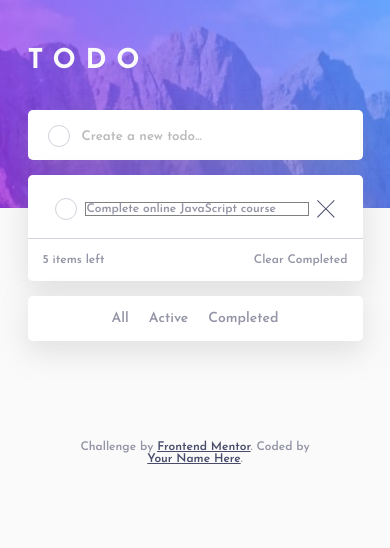
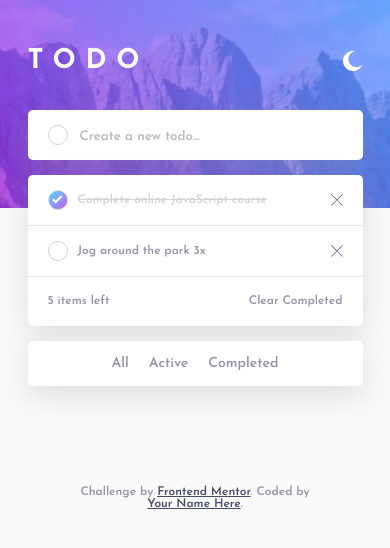
Before and after one commit to bgregi/fm-todo-app, a plain HTML site: page index.html in a window 390 px wide. Drawn offline with Linux system fonts and the light colour scheme.

Commit message:
CSS mobile layout done

```diff
--- a/index.html
+++ b/index.html
@@ -18,7 +18,12 @@
         <!-- Feel free to remove these styles or customise in your own stylesheet 👍 -->
     </head>
     <body>
-        <h1>Todo</h1>
+        <header>
+            <h1>Todo</h1>
+            <img src="images/icon-moon.svg" alt="Moon">
+            <img src="images/icon-sun.svg" alt="Sun" class="disabled">
+
+        </header>
 
         <div class="light-box" id="create-box">
             <div class="checkbox">
@@ -33,17 +38,34 @@
         </div>
 
         <div class="light-box">
+
             <div class="todo-item">
-                <div class="checkbox">
-                    <img src="images/icon-check.svg" alt="Check" />
+                <div class="todo-item-main">
+
+                    <div class="checkbox checkbox-checked">
+                        <img src="images/icon-check.svg" alt="Check" />
+                    </div>
+                    <p class="todo-item-checked">Complete online JavaScript course</p>
                 </div>
-                <p>Complete online JavaScript course</p>
-                <img src="images/icon-cross.svg" alt="Delete">
+                <img src="images/icon-cross.svg" alt="Delete" class="delete-button"/>
             </div>
+
+            <div class="todo-item">
+                <div class="todo-item-main">
+
+                    <div class="checkbox">
+                        <img src="images/icon-check.svg" alt="Check" />
+                    </div>
+                    <p>Jog around the park 3x</p>
+                </div>
+                <img src="images/icon-cross.svg" alt="Delete" class="delete-button"/>
+            </div>
+
             <div class="bottom-info">
                 <span>5 items left</span>
                 <span>Clear Completed</span>
             </div>
+
         </div>
 
         <div class="light-box" id="filter-options">
--- a/styles.scss
+++ b/styles.scss
@@ -12,11 +12,11 @@ $bright-blue: hsl(220, 98%, 61%);
 
 // - Very Light Gray:
 $l-vl-gray: hsl(0, 0%, 98%);
-// - Very Light Grayish Blue:
+// - Very Light Grayish Blue (todo item bottom border):
 $l-vl-grayish-blue: hsl(236, 33%, 92%);
-// - Light Grayish Blue:
+// - Light Grayish Blue (checked todo item):
 $l-l-grayish-blue: hsl(233, 11%, 84%);
-// - Dark Grayish Blue:
+// - Dark Grayish Blue (main body color):
 $l-d-grayish-blue: hsl(236, 9%, 61%);
 // - Very Dark Grayish Blue:
 $l-vd-grayish-blue: hsl(235, 19%, 35%);
@@ -81,20 +81,38 @@ body {
     padding: 5vw;
 }
 
-h1 {
-    font-family: Josefin Bold;
-    text-transform: uppercase;
-    color: $l-vl-gray;
-    font-size: 7vw;
-    letter-spacing: 2.5vw;
+header {
+    display: flex;
+    justify-content: space-between;
+    align-items: center;
+
     margin: 20px 0 35px;
+
+    h1 {
+        font-family: Josefin Bold;
+        text-transform: uppercase;
+        color: $l-vl-gray;
+        font-size: 7vw;
+        letter-spacing: 2.5vw;
+        margin: 0;
+
+    }
+
+    img {
+        width: 20px;
+    }
+
+    .disabled {
+        display: none;
+    }
+
 
 }
 
 .light-box {
     background-color: white;
     box-sizing: border-box;
-    padding: 15px 0;
+    // padding: 15px 0;
     margin: 15px 0;
     border-radius: 5px;
     box-shadow: 0px 10px 30px rgba($color: #a0a0a0, $alpha: 0.3);
@@ -123,8 +141,8 @@ input {
 
 .checkbox {
     border: 0.5px solid $l-l-grayish-blue;
-    width: 20px;
-    height: 20px;
+    width: 18px;
+    height: 18px;
 
     display: flex;
     justify-content: center;
@@ -139,52 +157,67 @@ input {
     }
 }
 
+.checkbox-checked {
+    background-image: linear-gradient(135deg, hsl(192, 100%, 67%), hsl(280, 87%, 65%));
+
+}
+
 .todo-item {
     display: flex;
-    justify-content: space-evenly;
+    justify-content: space-between;
     align-items: center;
 
-    padding: 0 20px 10px;
+    padding: 15px 20px 15px;
 
-    border-bottom: 1px solid $l-l-grayish-blue;
+    border-bottom: 1px solid $l-vl-grayish-blue;
 
+    font-size: 12px;
 
-    p {
-        vertical-align: text-bottom;
-        width: 75%;
-        border: 1px solid gray;
+    .todo-item-main {
+        display: flex;
+        align-items: center;
 
+        p {
+            // border: 1px solid gray;
+            margin: 0 0 0 10px;
+
+        }
+
+        .todo-item-checked {
+            color: $l-l-grayish-blue;
+            text-decoration: line-through;
+        }
     }
 
-    font-size: 12px;
+    .delete-button {
+        width: 12px;
+    }
+
 }
-
-// background-image: linear-gradient(135deg, hsl(192, 100%, 67%), hsl(280, 87%, 65%));
-
 
 .bottom-info {
     font-size: 12px;
+    // color: $l-vl-grayish-blue;
 
-    padding: 15px 15px 0;
+    padding: 15px 20px;
+    height: 19.6px;
 
     display: flex;
     justify-content: space-between;
+    align-items: center;
 }
 
 #filter-options {
     display: flex;
     justify-content: center;
 
+    padding: 15px 20px;
+
     span {
         font-size: 14px;
         margin: 0 10px;
     }
 }
-
-
-
-
-
 
 .attribution {
     margin: 100px 50px 20px;
```
Also changed, not shown: styles.css, 1 other file.
